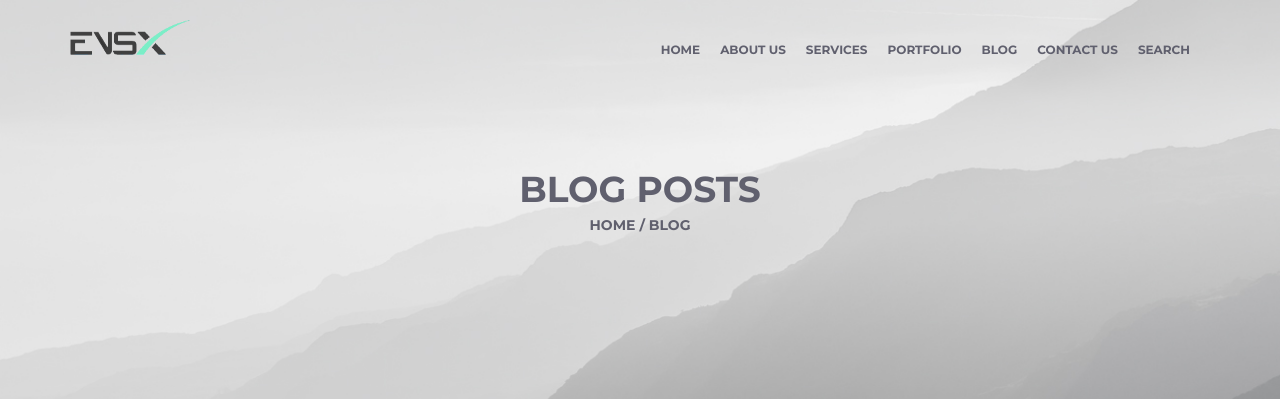
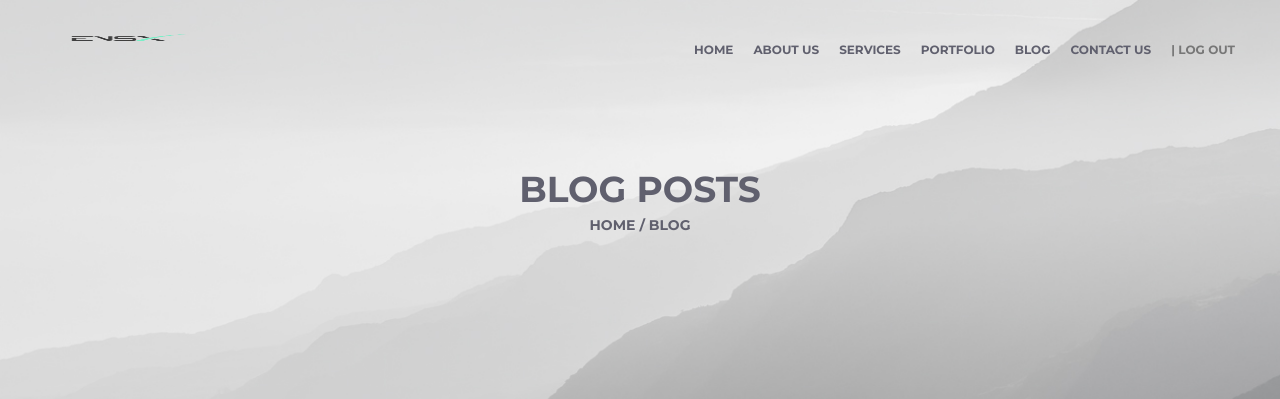
Before and after one commit to EugeneKoleda/Blog-on-Flask, a Flask app: page /blog/ in a window 1280 px wide. Shown: the top 399 px of the page. Run offline with Flask 2, Linux system fonts and the light colour scheme; the visitor is signed in with stand-in values (Sample User, id 1); data comes from the database, SQL or seed files in the repository; data that the repository does not hold is empty; parts of the project's set-up code (start-up, migrations or seed data) failed here and were passed over; some libraries are stand-ins or nearby versions; some web fonts are replaced.

Commit message:
Added login/logout.

```diff
--- a/posts/templates/posts/index.html
+++ b/posts/templates/posts/index.html
@@ -2,6 +2,32 @@
 
 {% block title %}
     Blueprint
+{% endblock %}
+
+
+{% block login %}
+<div class="menu">
+<!-- desktop navbar -->
+	<nav class="desktop-nav">
+		<ul class="first-level login clearfix" >
+			<li id="user">
+				{% if  current_user.has_role('admin')  %}
+					<a class="animsition-link" href="/admin">Admin </a>
+				{% endif %}
+			</li>
+
+			<li>
+				{% if not current_user.is_authenticated %}
+					<a class="animsition-link  text-muted" href="/login">Log In
+					</a>
+				{% endif %}
+				{% if  current_user.is_authenticated %}
+					<a class="animsition-link  text-muted" href="/logout">| Log Out</a>
+				{% endif %}
+			</li>
+		</ul>
+	</nav>
+</div>
 {% endblock %}
 
 
@@ -12,6 +38,7 @@
 			<div class="small-title montserrat-text uppercase">home / blog</div>
 		</div>
 	</div>
+
 {% endblock %}
 
 
--- a/static/css/style.css
+++ b/static/css/style.css
@@ -1253,3 +1253,22 @@
 	height: 40px;
 	width: 40px;
 }
+
+
+/*Login*/
+.login{
+	float: right;
+	display: block;
+	margin-right: 40px;
+
+}
+.clearfix::after{
+    content: '';
+    display: table;
+    width: 100%;
+    clear: both;
+}
+
+#user{
+	margin-right: 5px;
+}
--- a/templates/base.html
+++ b/templates/base.html
@@ -24,10 +24,14 @@
 </head>
 <body class="animsition">
 
-    <header class="main-header">
 
 
-		<div class="container">
+    <header class="main-header">
+		<div class="head-blog">
+			{% block login %}
+			{% endblock %}
+
+			<div class="container">
 			<div class="logo">
 				<a href="{{ url_for('index') }}">
                     <img src="{{ url_for('static', filename='images/Log2.png') }}" class="logo" alt="logo">
@@ -44,29 +48,23 @@
 						<li><a href="">portfolio</a></li>
 						<li><a class="nav-link" href="{{ url_for('posts.index') }}">blog</a></li>
 						<li><a href="contact.html" class="animsition-link">contact us</a></li>
-                        <li><a href="">search</a>
-							<ul class="second-level">
-                                <li>
-                                    <form class="form-inline my-2 my-lg-0 input-radius-0" method="GET">
-                                        <input class=" mr-sm-2" type="search" placeholder="Search" aria-label="Search" name="q" value="{{ request.args.get('q', '') }}">
-                                     </form>
-                                </li>
-							</ul>
-						</li>
                         <li>
                             {% block menu %}
                             {% endblock %}
                         </li>
 					</ul>
+
 				</nav>
 				<!-- mobile navbar -->
 				<nav class="mobile-nav"></nav>
-				<div class="menu-icon">
-					<div class="line"></div>
-					<div class="line"></div>
-					<div class="line"></div>
+					<div class="menu-icon">
+						<div class="line"></div>
+						<div class="line"></div>
+						<div class="line"></div>
+					</div>
 				</div>
 			</div>
+
 		</div>
 	</header>
 
@@ -74,6 +72,8 @@
 		{% block hero %}
 		{% endblock %}
 	</div>
+
+
 
     <div class="container">
         <div class="rows">
@@ -202,5 +202,13 @@
 			});
 		});
 	</script>
+
+	<script type="text/javascript">
+		  function openLinks()
+		  {
+			window.open('/logout');
+			window.location.href = '/blog';
+		  }
+	</script>
 </body>
 </html>
```
Also changed, not shown: static/images/Log2.png.
